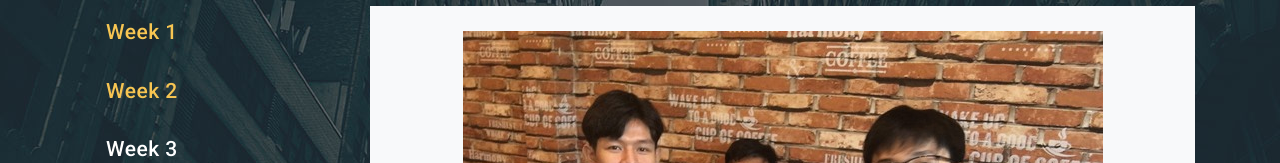
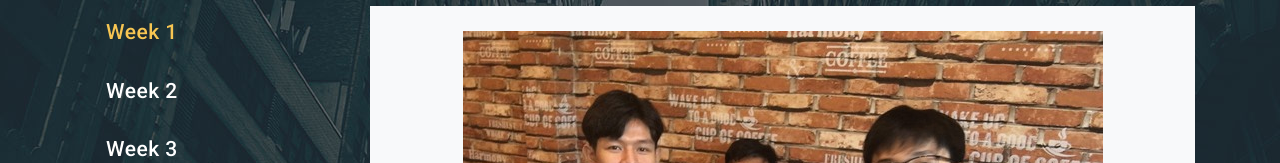
Before and after one commit to duongtai2404/hci2020.group14.github.io, a plain HTML site: page groupdiary.html in a window 1280 px wide. Shown: the part 144-307 px from the top of the page. Drawn offline with nearby package versions, Linux system fonts and the light colour scheme.

Commit message:
Update groupdiary.html

```diff
--- a/groupdiary.html
+++ b/groupdiary.html
@@ -73,7 +73,7 @@
                             <p>Our work plan every week is written here </p> -->
                             <ul class="tabs clearfix" data-tabgroup="first-tab-group">
                                 <li><a href="#tab1" class="active" style="font-size: 21px">Week 1</a></li>
-                                <li><a href="#tab2" class="active" style="font-size: 21px">Week 2</a></li>
+                                <li><a href="#tab2" style="font-size: 21px">Week 2</a></li>
                                 <li><a href="#tab3" style="font-size: 21px">Week 3</a></li>
                                 <li><a href="#tab4" style="font-size: 21px">Week 4</a></li>
                                 <li><a href="#tab3" style="font-size: 21px">Week 5</a></li>
```
